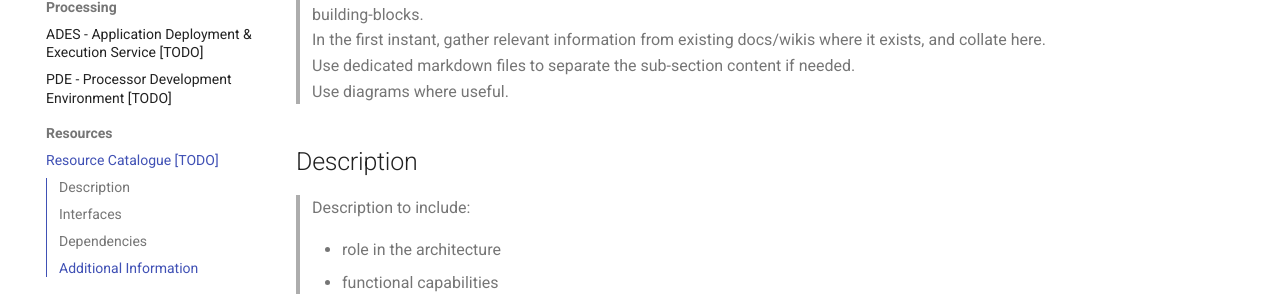
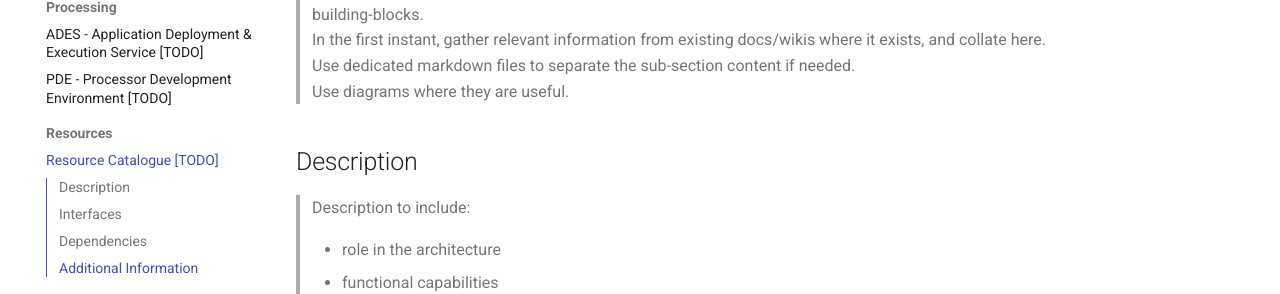
Before and after one commit to GarinSmith/system-description, an MkDocs documentation site: the page built from docs/resources/catalogue.md, in a window 1280 px wide and 1042 px high. Shown: the part 277-571 px from the top of the window. Built offline with MkDocs 1.6.1 and Material for MkDocs 9.7.7, drawn with Linux system fonts in a browser that asks for light colours; comment, search, counter and statistics services are not loaded.

Commit message:
Update catalogue.md

```diff
--- a/docs/resources/catalogue.md
+++ b/docs/resources/catalogue.md
@@ -3,7 +3,7 @@
 > The purpose of this section is to identify the building-block, its role in the architecture, and its relationship to the other building-blocks expressed through the interfaces it provides and consumes. The idea is to provide a singular entrypoint to the EOEPCA building-blocks.<br>
 > In the first instant, gather relevant information from existing docs/wikis where it exists, and collate here.<br>
 > Use dedicated markdown files to separate the sub-section content if needed.<br>
-> Use diagrams where useful.
+> Use diagrams where they are useful.
 
 ## Description
 
```
